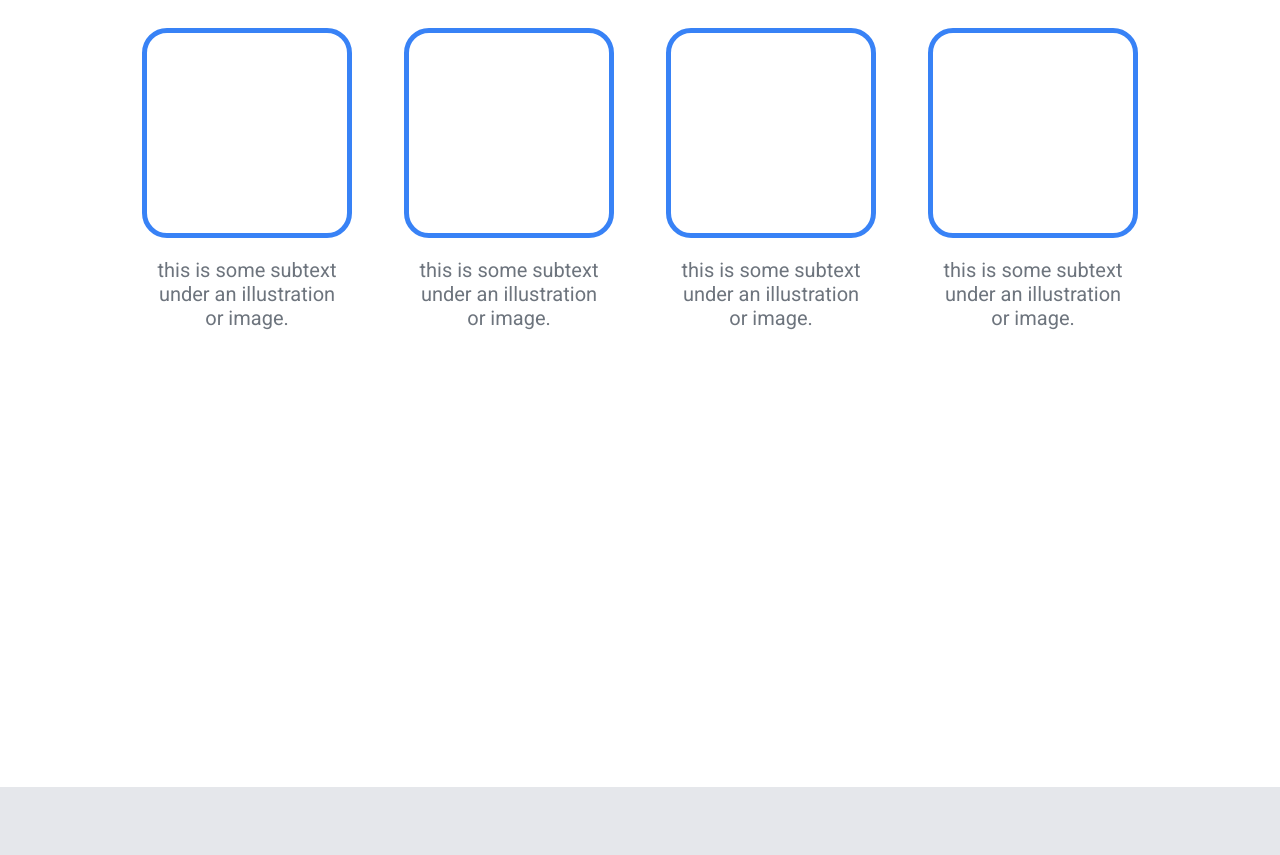
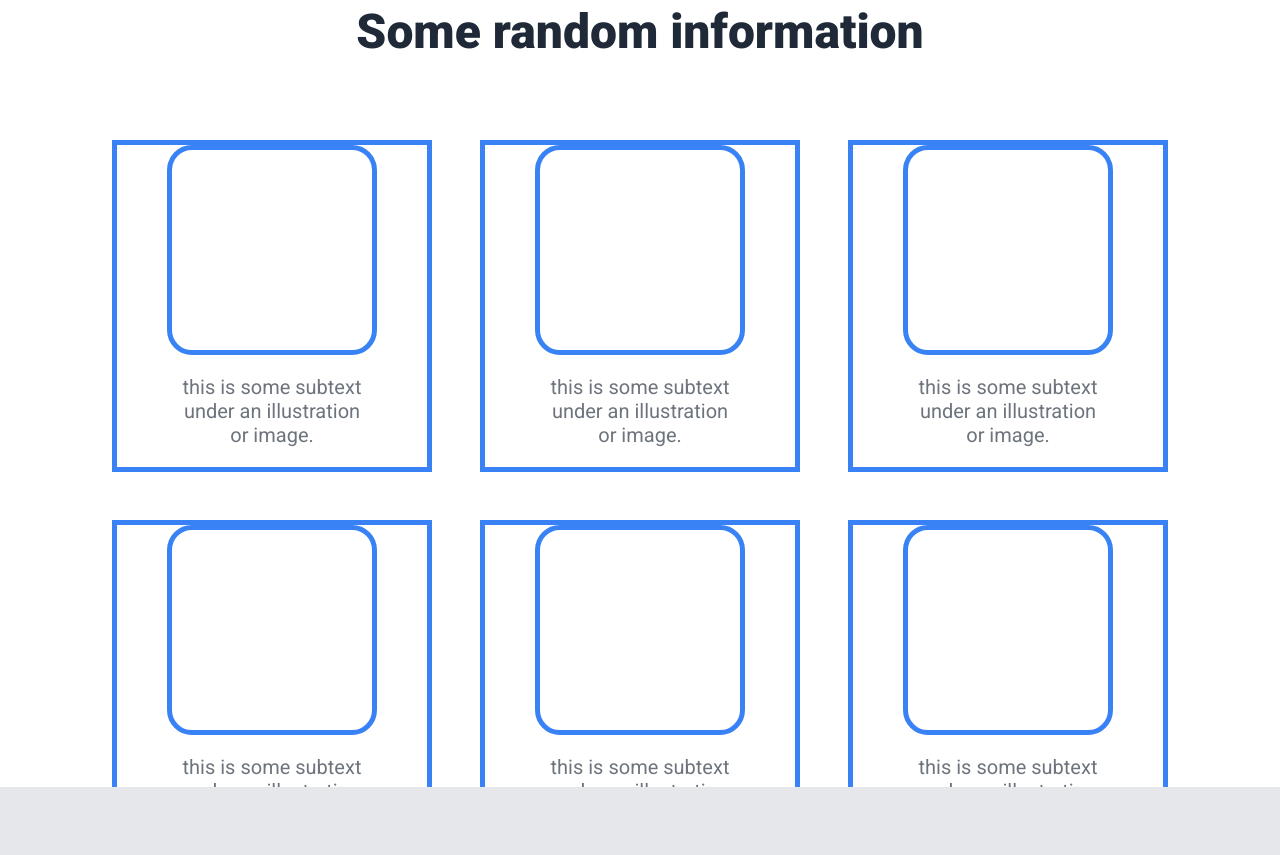
Before and after one commit to leoncol/top-homepage, a website built with webpack: page src/template.html in a window 1280 px wide. Shown: the part 893-1748 px from the top of the page. Built offline with nearby package versions, Linux system fonts and the light colour scheme; a web font is replaced by a local one.

Commit message:
Start working on hero2

```diff
--- a/src/styles.css
+++ b/src/styles.css
@@ -40,10 +40,11 @@
 
 
  .hero{
+   padding: 5rem;
    background-color: #1f2937;
    display: flex;
    justify-content: center;
-   align-items: flex-end;
+   align-items: center;
    padding-right: 5rem;
    padding-bottom: 3rem;
  }
@@ -59,7 +60,7 @@
    background-color: white;
    display: flex;
    flex-direction: column;
-   padding-bottom: 100px;
+   padding: 4rem;
  }
 
 
@@ -244,11 +245,12 @@
 
 
  .card-container {
-   display: flex;
-   justify-content: center;
-   gap: 52px;
 
-
+  display: grid;
+  grid-template-rows: 1fr 1fr;
+  grid-template-columns: 1fr 1fr 1fr;
+  gap: 3rem;
+  padding: 3rem;
  }
 
 
@@ -267,7 +269,8 @@
  .card {
    display: flex;
    flex-direction: column;
-   flex-basis: 200px;
+   border: solid 5px #3882F6;
+   max-width: 1500px;
    text-align: center;
    justify-content: center;
    align-items: center;
--- a/src/template.html
+++ b/src/template.html
@@ -55,6 +55,14 @@
                <div class="cardshape"></div>
                <p class="cardtext">this is some subtext under an illustration or image.</p>
              </div>
+             <div class="card">
+              <div class="cardshape"></div>
+              <p class="cardtext">this is some subtext under an illustration or image.</p>
+            </div>
+            <div class="card">
+              <div class="cardshape"></div>
+              <p class="cardtext">this is some subtext under an illustration or image.</p>
+            </div>
          </div>
        </div>
    <div class="hero3">
```
